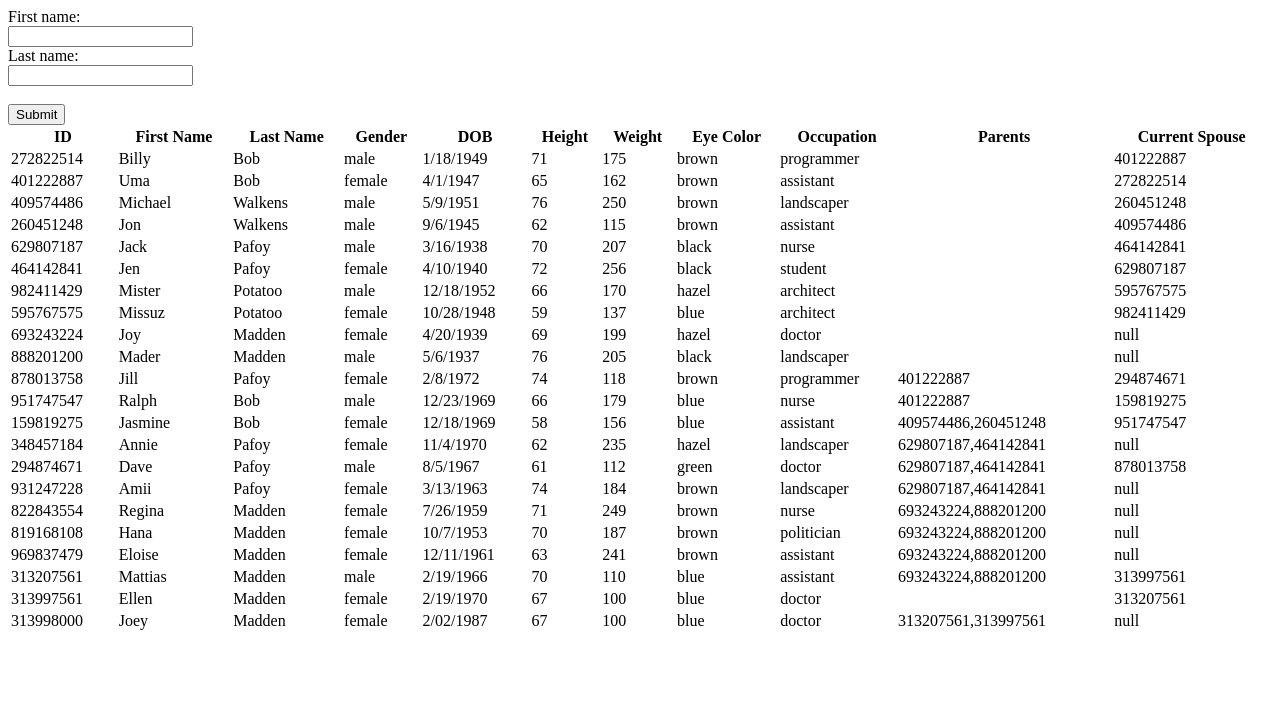
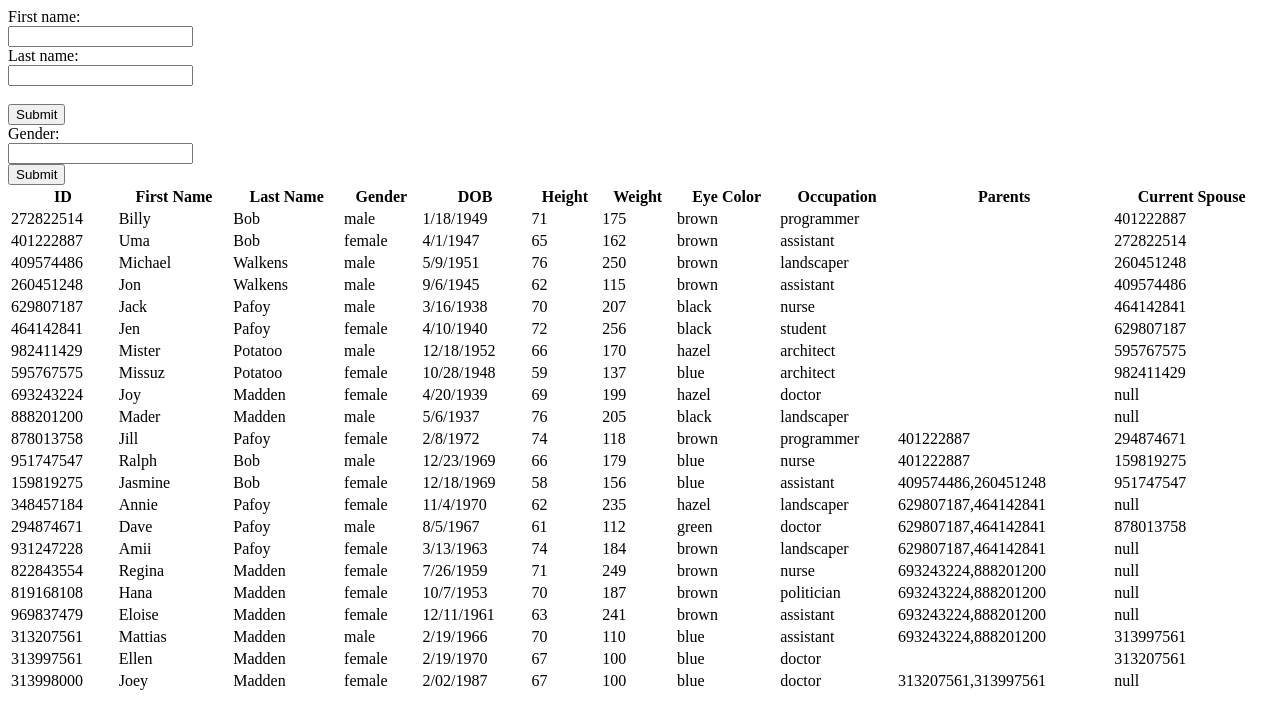
Before and after one commit to snguy3nn/most_wanted, a plain HTML site: page index.html in a window 1280 px wide. Drawn offline with Linux system fonts and the light colour scheme.

Commit message:
added the gender form to the html

```diff
--- a/index.html
+++ b/index.html
@@ -11,6 +11,11 @@
       <label for="lname">Last name:</label><br />
       <input type="text" id="lname" name="lname" value="" /><br /><br />
       <input type="button" onclick="searchByName()" value="Submit" />
+    </form>
+    <form id="genderForm">
+      <label for="gender">Gender:</label><br />
+      <input type="text" id="gender" name="gender" value="" /><br />
+      <input type="button" onclick="searchByGender()" value="Submit" />
     </form>
     <table>
       <table style="width:100%">
```
